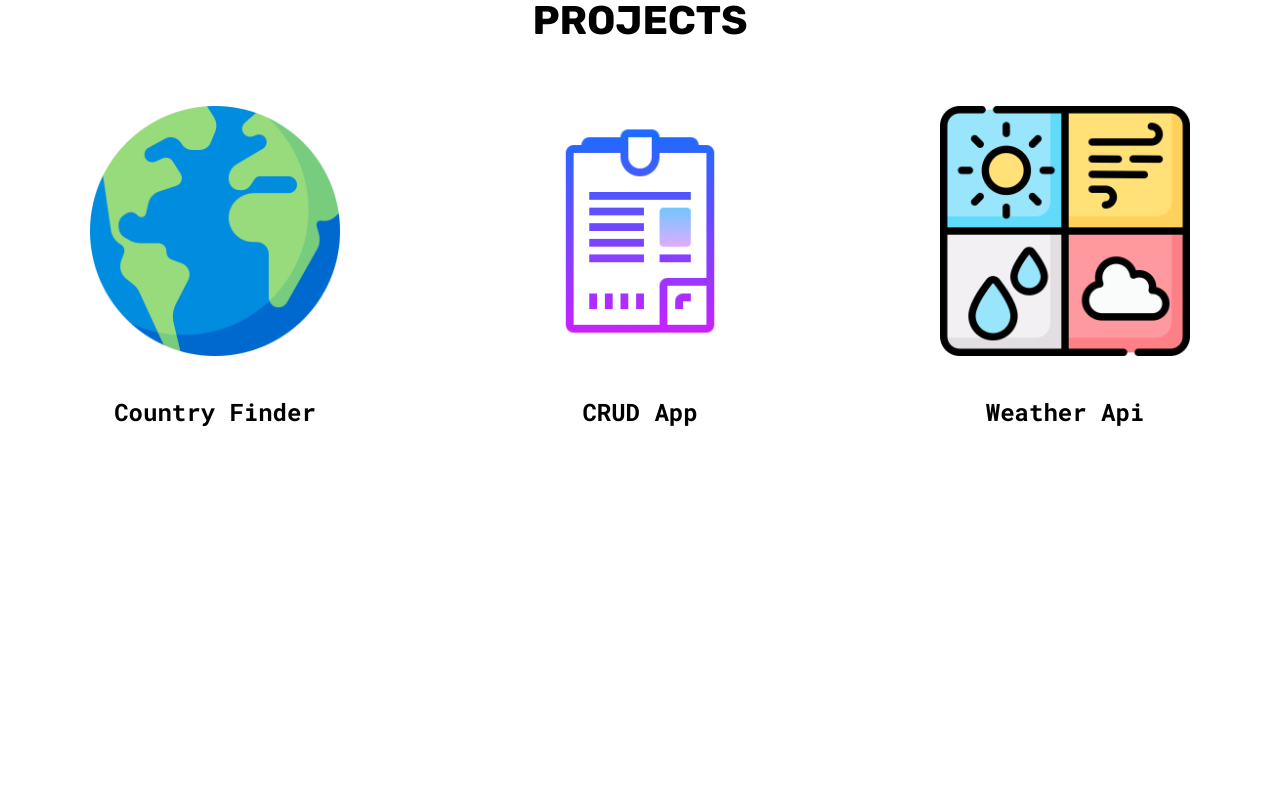
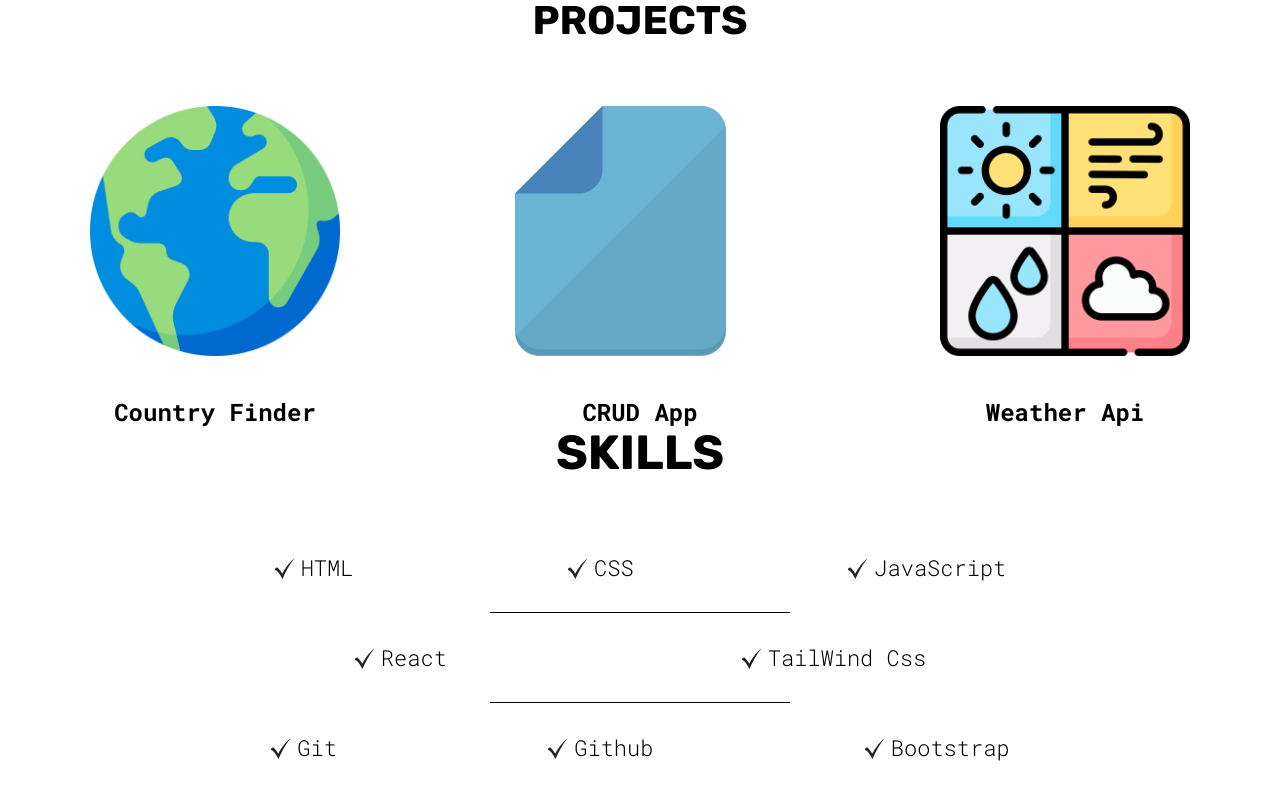
Before and after one commit to sharadrakshak/portfolio, a React (Vite) app: page / in a window 1280 px wide. Shown: the part 804-1604 px from the top of the page. Before the commit the page ends 1292 px from the top, so only its background shows below. Built offline with nearby package versions, Linux system fonts and the light colour scheme.

Commit message:
skill section added

```diff
--- a/src/App.css
+++ b/src/App.css
@@ -2,9 +2,9 @@
   margin: 0;
   padding: 0;
 }
-body{
+body {
   display: flex;
-  justify-content: center ;
+  justify-content: center;
   margin: 0 auto 60px;
 }
 :root {
@@ -90,7 +90,7 @@ h1 {
   right: 0;
   width: 25px;
 }
-.project_title{
+.project_title {
   display: flex;
   flex-direction: column;
   text-align: center;
@@ -109,7 +109,7 @@ h1 {
   margin-bottom: 60px;
 }
 
-.projects_container{
+.projects_container {
   display: flex;
   justify-content: space-evenly;
   align-items: center;
@@ -118,7 +118,7 @@ h1 {
 .projects_container a h3 {
   font-family: Roboto Mono, monospace;
   font-size: 24px;
-   text-align: center;
+  text-align: center;
 }
 .projects_container a {
   cursor: pointer;
@@ -129,10 +129,46 @@ h1 {
   width: 100%;
 }
 
- .projects_container a{
+.projects_container a {
   display: flex;
   justify-content: center;
   align-items: center;
   gap: 40px;
   flex-direction: column;
- }
+}
+.skill_list {
+  display: flex;
+  justify-content: space-evenly;
+  align-self: center;
+  flex-wrap: wrap;
+  gap: 30px;
+}
+.skill_title {
+  font-size: 48px;
+  font-family: Rubik, sans-serif;
+  text-transform: uppercase;
+  margin-bottom: 75px;
+}
+.skill_list img {
+  width: 22px;
+  height: 22px;
+  text-align: center;
+}
+.skill_list p {
+  font-size: 22px;
+  font-weight: 300;
+  font-family: Roboto Mono, monospace;
+}
+.skill_list span {
+  display: flex;
+  align-items: center;
+  gap: 5px;
+  text-align: center;
+}
+hr {
+  width: 300px;
+  height: 1px;
+  background-color: black;
+  border: none;
+  margin: 30px auto;
+}
--- a/src/App.jsx
+++ b/src/App.jsx
@@ -1,12 +1,14 @@
 import "./App.css";
 import Profile from "./Components/Profile";
 import Projects from "./Components/Projects";
+import Skills from "./Components/Skills";
 
 function App() {
   return (
     <>
       <Profile />
       <Projects/>
+      <Skills/>
     </>
   );
 }
--- a/src/Components/Projects.jsx
+++ b/src/Components/Projects.jsx
@@ -1,6 +1,6 @@
 import React from 'react'
 import globe from "../assets/earth.png"
-import Crud from "../assets/CRUD.png"
+import Crud from "../assets/crud.svg"
 import weather from "../assets/weather.png"
 
 export default function Projects() {
--- /dev/null
+++ b/src/Components/Skills.jsx
@@ -0,0 +1,50 @@
+import React from 'react'
+import tick from "../assets/checkmark-light.svg"
+
+export default function Skills() {
+  return (
+    <div className='skill'>
+      <h1 className='skill_title'>Skills</h1>
+      <div className="skill_list">
+        <span>
+            <img src={tick} alt="" />
+            <p>HTML</p>
+        </span>
+        <span>
+            <img src={tick} alt="" />
+            <p>CSS</p>
+        </span>
+        <span>
+            <img src={tick} alt="" />
+            <p>JavaScript</p>
+        </span>
+      </div>
+      <hr />
+      <div className="skill_list">
+        <span>
+            <img src={tick} alt="" />
+            <p>React</p>
+        </span>
+        <span>
+            <img src={tick} alt="" />
+            <p>TailWind Css</p>
+        </span>
+      </div>
+      <hr />
+      <div className="skill_list">
+        <span>
+            <img src={tick} alt="" />
+            <p>Git</p>
+        </span>
+        <span>
+            <img src={tick} alt="" />
+            <p>Github</p>
+        </span>
+        <span>
+            <img src={tick} alt="" />
+            <p>Bootstrap</p>
+        </span>
+      </div>
+    </div>
+  )
+}
```
Also changed, not shown: src/assets/crud.svg (added), src/assets/crud_1.png (added).
